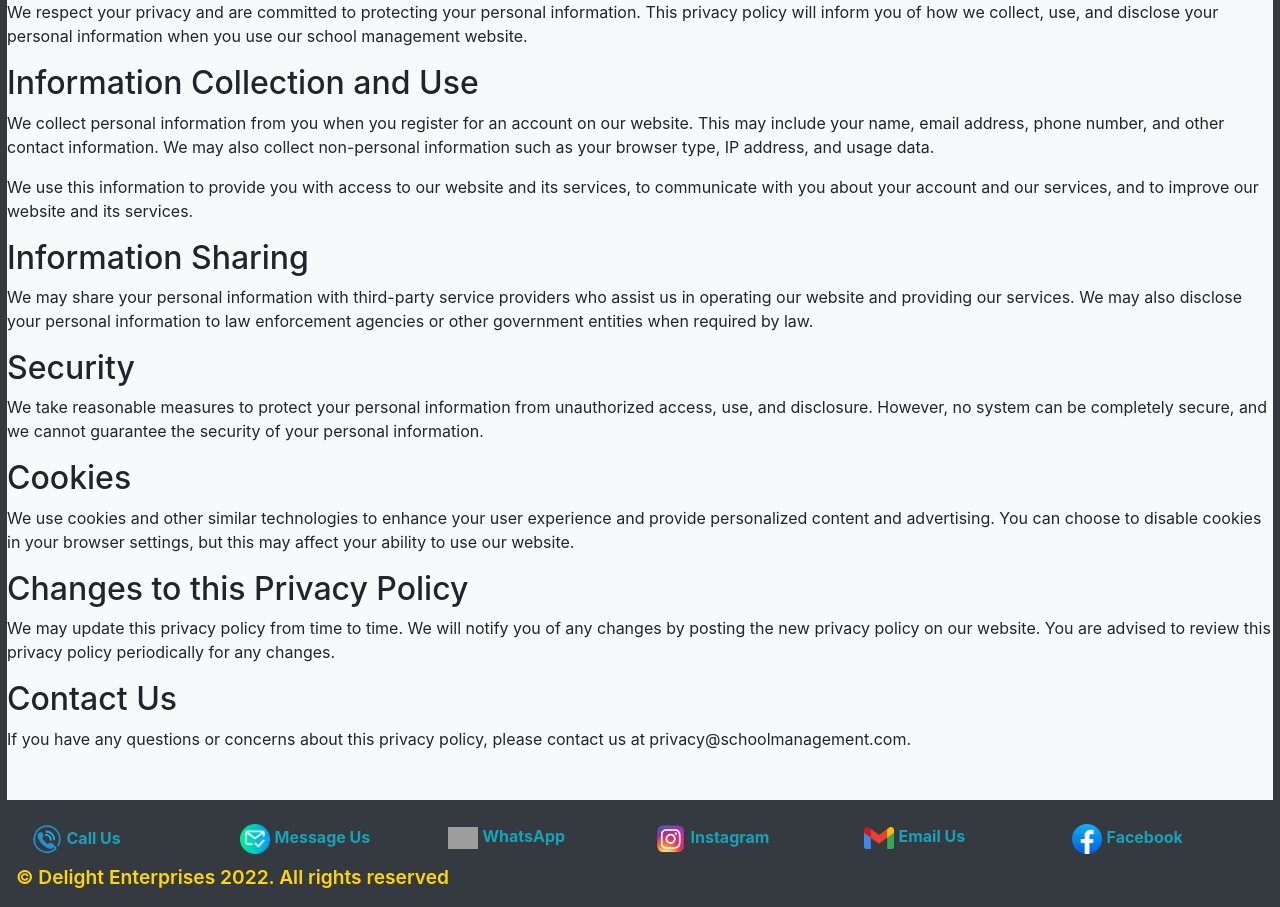
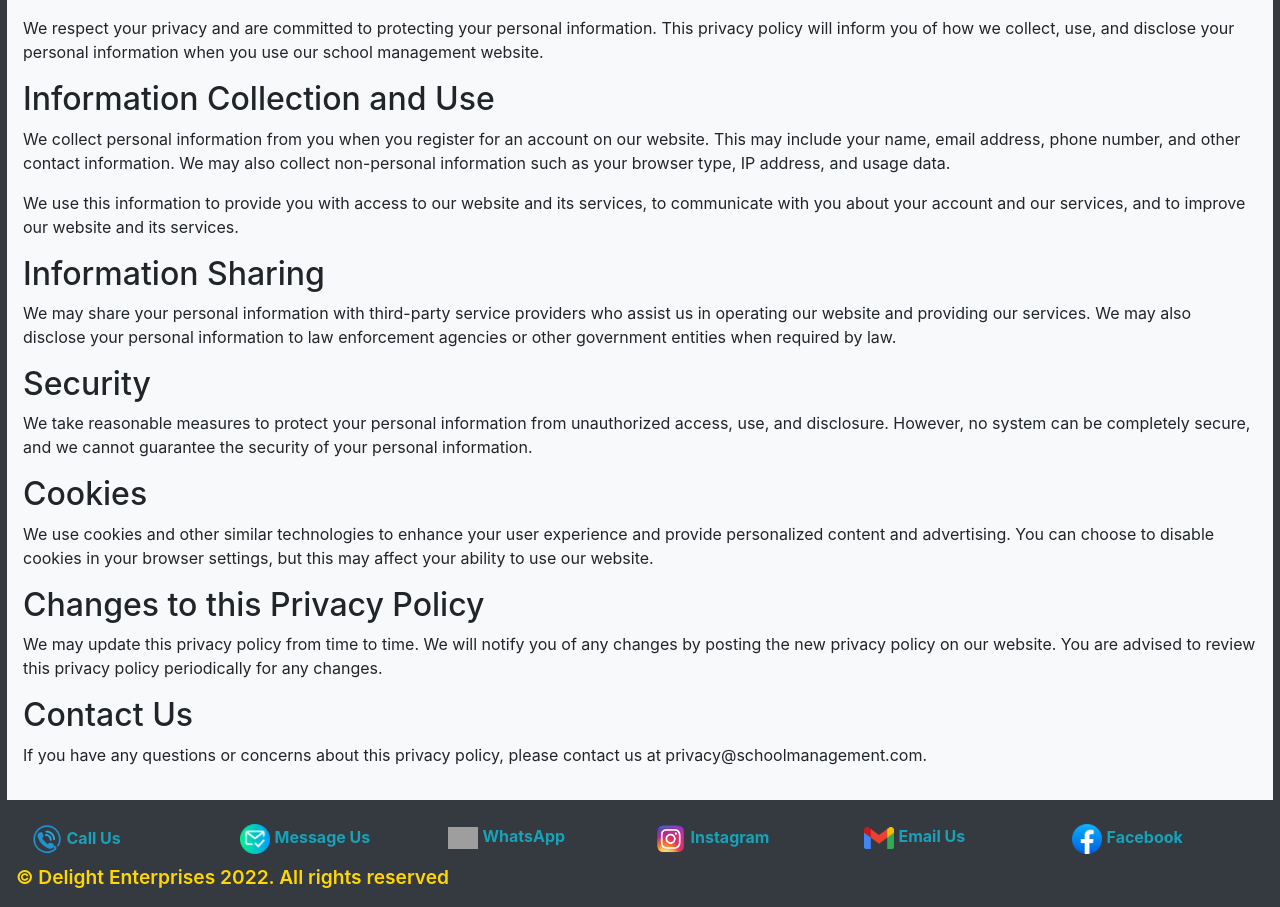
Before and after one commit to De-elite2107/Remkay, a Django app: page /privacy in a window 1280 px wide. Shown: the part 247-1154 px from the top of the page. Run offline with Django 3.2, Linux system fonts and the light colour scheme; some libraries are stand-ins or nearby versions; grey boxes are pictures that could not be loaded.

Commit message:
Update privacy.html

```diff
--- a/templates/privacy.html
+++ b/templates/privacy.html
@@ -1,6 +1,6 @@
 {%extends 'index.html'%}
 {%block content%}
-<section>
+<section class="p-3">
     <p>We respect your privacy and are committed to protecting your personal information. This privacy policy will inform you of how we collect, use, and disclose your personal information when you use our school management website.</p>
 
     <h2>Information Collection and Use</h2>
```
